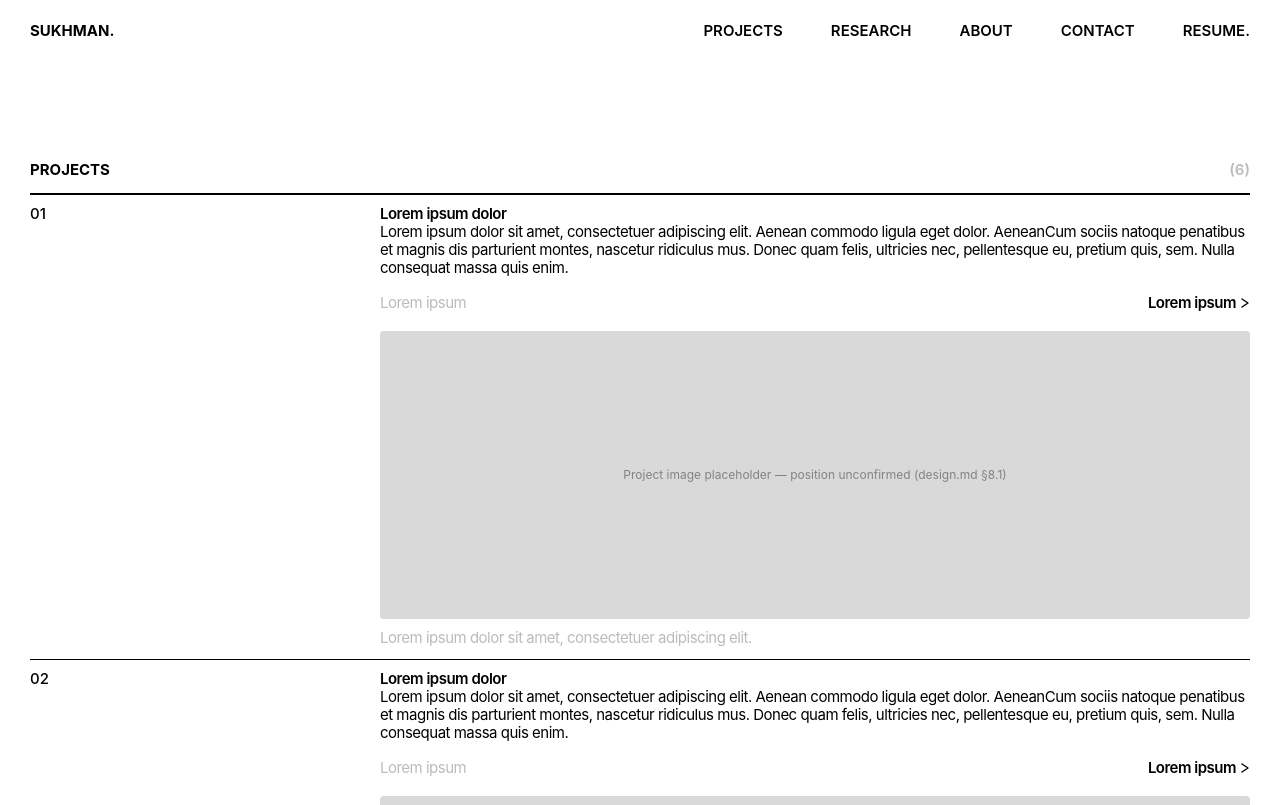
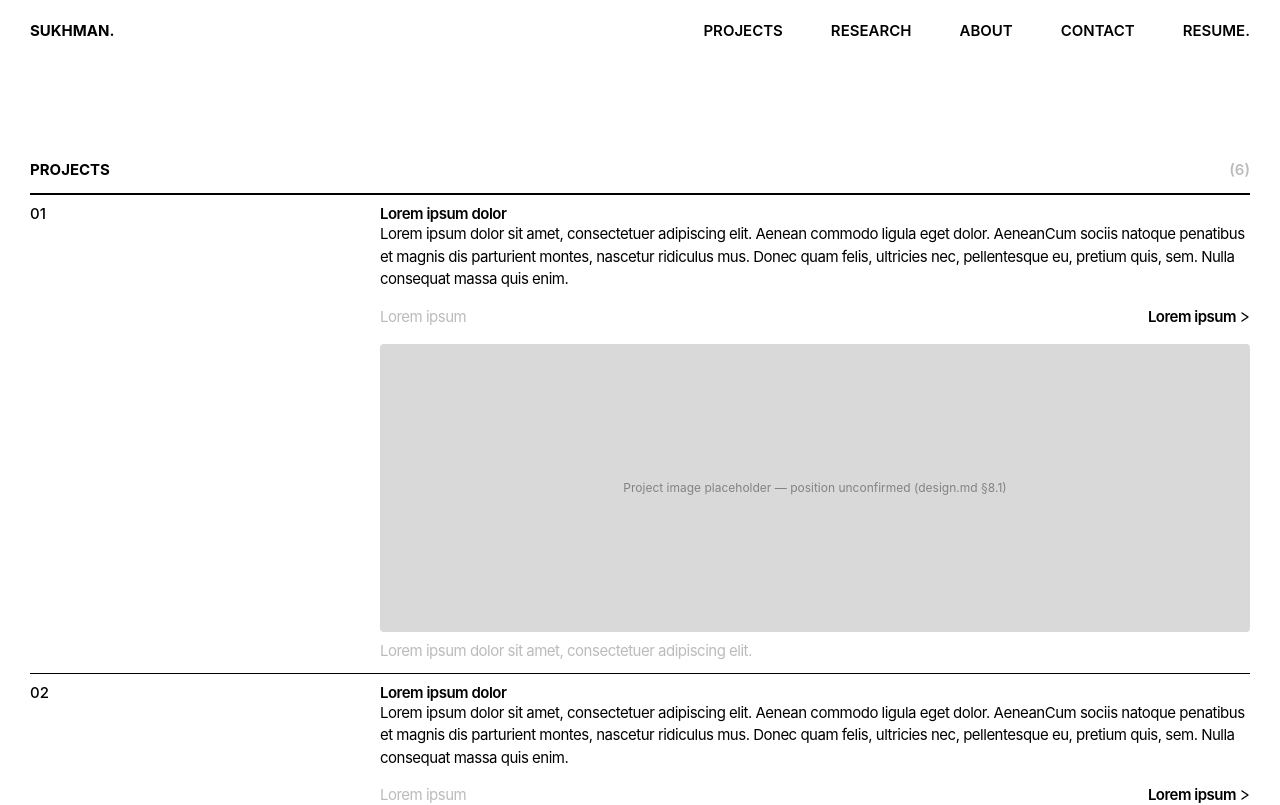
Before and after one commit to sukhman0402/portfolio-website, a Next.js app: page /projects in a window 1280 px wide. Shown: the top 805 px of the page. Built offline with nearby package versions, Linux system fonts and the light colour scheme.

Commit message:
Update ProjectRow.js

```diff
--- a/src/components/ProjectRow.js
+++ b/src/components/ProjectRow.js
@@ -38,9 +38,27 @@ export default function ProjectRow({ project, expandable = true }) {
           <span className="font-semibold leading-[18px] tracking-[-0.5px]">
             {project.title}
           </span>
+          {/* Flagged 2026-09-02, direct instruction: the collapsed one-liner
+              keeps the tight leading-[18px] (still correct — matches the
+              Figma row height for a single clamped line, same fixed-height
+              row convention as ResearchSection's rows). But once expanded,
+              this renders project.fullDescription — several lines of real
+              paragraph copy, not a row caption — and using that same
+              18px/15px (1.2) line-height there read as visibly cramped next
+              to the site's paragraph text (Hero/Footer quotes, About Me,
+              case study body copy), which all use the browser/Tailwind
+              default 1.5 line-height (22.5px on this site's 15px base) with
+              no leading- override at all. So: drop the leading-[18px]
+              override entirely when open, falling back to that same
+              no-override default — deliberately NOT leading-[22.5px] or
+              similar, to match the exact mechanism the rest of the site's
+              paragraph text already relies on, not just its resulting
+              pixel value. expandable=false routes (the /projects listing,
+              where every row renders pre-opened) get this fix automatically
+              too, since it's the same shared component. */}
           <span
-            className={`font-normal leading-[18px] tracking-[-0.5px] ${
-              open ? "" : "line-clamp-1"
+            className={`font-normal tracking-[-0.5px] ${
+              open ? "" : "leading-[18px] line-clamp-1"
             }`}
           >
             {open ? project.fullDescription : project.description}
```
